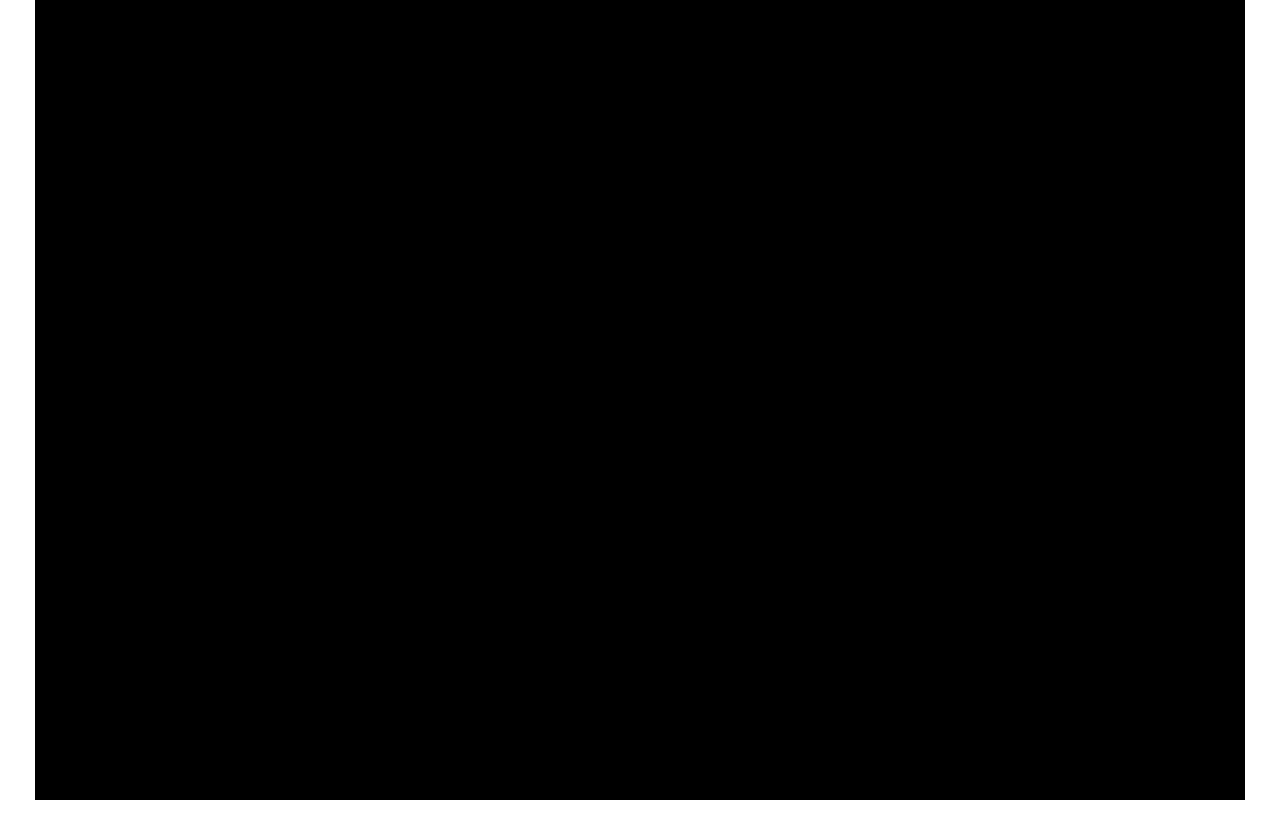
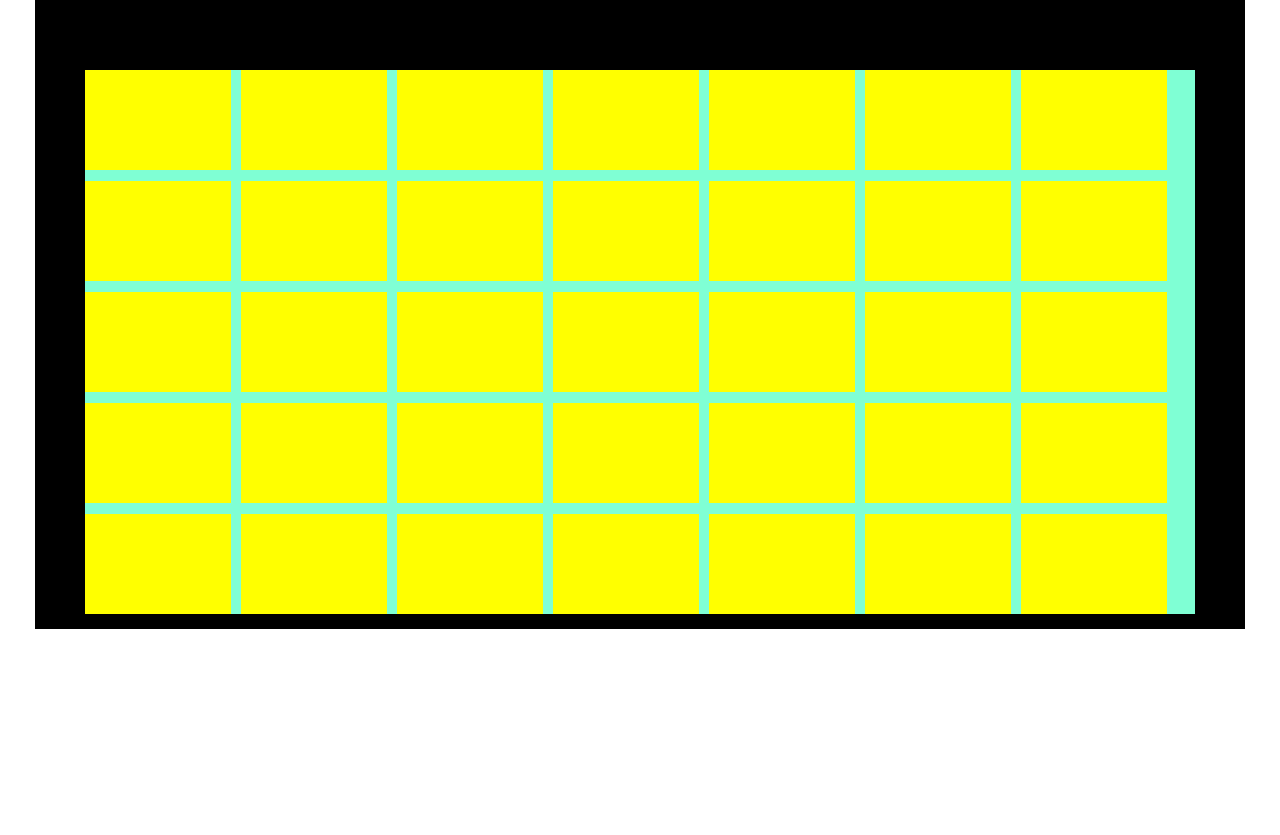
Before and after one commit to Arela-Cristina/html-css-zoom, a plain HTML site: page index.html in a window 1280 px wide. After the commit the page ends 800 px from the top, so only its background shows below. Drawn offline with Linux system fonts and the light colour scheme.

Commit message:
add: zoom user and user

```diff
--- a/index.html
+++ b/index.html
@@ -8,8 +8,54 @@
 </head>
 <body>
     <main>
-        <div class="zoom-viewport"></div>
-            <div class="utenti"></div>
+        <div class="zoom-viewport">
+            <div class="zoom-user">
+                <div class="user"></div>
+                <div class="user"></div>
+                <div class="user"></div>
+                <div class="user"></div>
+                <div class="user"></div>
+                <div class="user"></div>
+                <div class="user"></div>
+
+                <div class="user"></div>
+                <div class="user"></div>
+                <div class="user"></div>
+                <div class="user"></div>
+                <div class="user"></div>
+                <div class="user"></div>
+                <div class="user"></div>
+
+                <div class="user"></div>
+                <div class="user"></div>
+                <div class="user"></div>
+                <div class="user"></div>
+                <div class="user"></div>
+                <div class="user"></div>
+                <div class="user"></div>
+
+                <div class="user"></div>
+                <div class="user"></div>
+                <div class="user"></div>
+                <div class="user"></div>
+                <div class="user"></div>
+                <div class="user"></div>
+                <div class="user"></div>
+
+                <div class="user"></div>
+                <div class="user"></div>
+                <div class="user"></div>
+                <div class="user"></div>
+                <div class="user"></div>
+                <div class="user"></div>
+                <div class="user"></div>
+
+            </div>
+
+
+
+
+        </div>
     </main>
     <footer>
         <div class="tools">
--- a/style.css
+++ b/style.css
@@ -6,8 +6,29 @@ body {
 
 .zoom-viewport {
     width: calc(100% - 70px);
-    height: 100vh;
+    height: 48vw;
     background-color: black;
     margin: 35px;
     margin-top: 0;
+    display: flex;
+    justify-content: center;
+    padding-bottom: 15px;
+    margin-bottom: 0;
 }
+
+.zoom-user {
+    background-color: aquamarine;
+    width: 100%;
+    margin-top: 70px;
+    margin-left: 50px;
+    margin-right: 50px;
+    display: flex;
+    flex-wrap: wrap;
+    gap: 10px;
+}
+
+.user {
+    background-color: yellow;
+    width: calc((100% / 5) - 76px);
+    height: 100px;
+}
```
